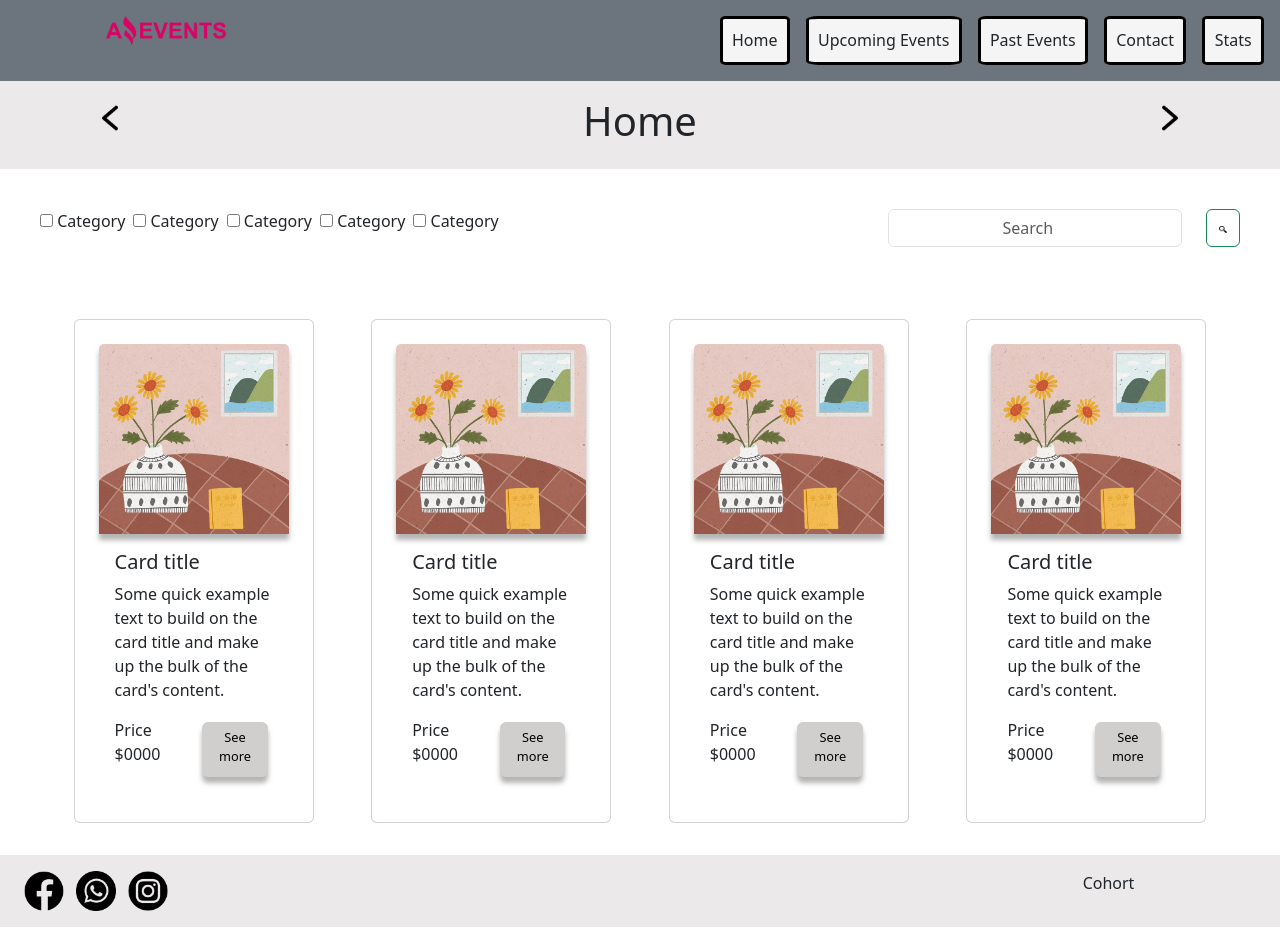
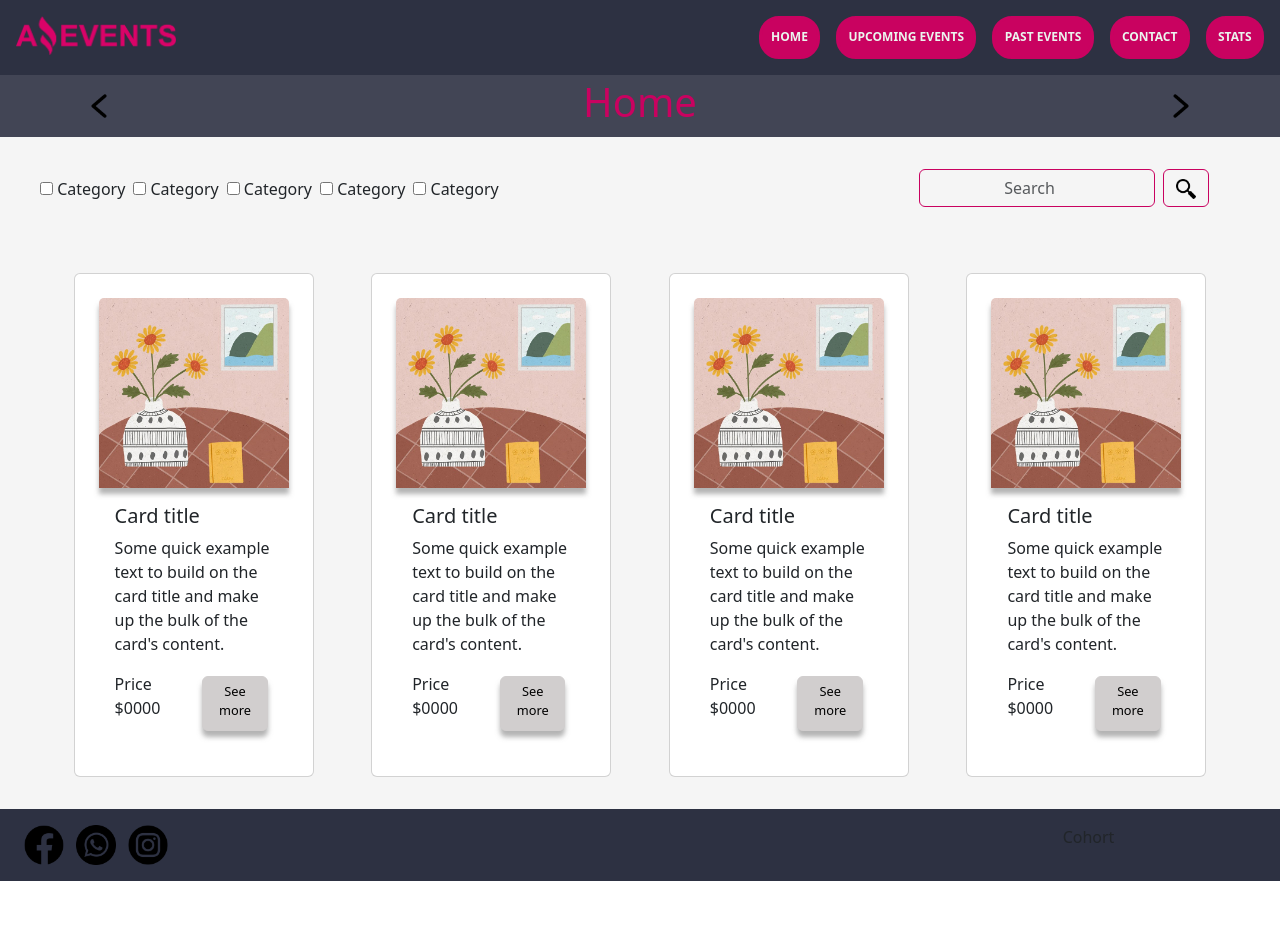
Before and after one commit to rociocz/AE_ROCIO_CZARNECKI, a plain HTML site: page index.html in a window 1280 px wide. After the commit the page ends 881 px from the top, so only its background shows below. Drawn offline with nearby package versions, Linux system fonts and the light colour scheme.

Commit message:
estilos y mq

```diff
--- a/index.html
+++ b/index.html
@@ -6,17 +6,16 @@
     <meta name="viewport" content="width=device-width, initial-scale=1.0">
     <link href="https://cdn.jsdelivr.net/npm/bootstrap@5.3.0-alpha1/dist/css/bootstrap.min.css" rel="stylesheet" integrity="sha384-GLhlTQ8iRABdZLl6O3oVMWSktQOp6b7In1Zl3/Jr59b6EGGoI1aFkw7cmDA6j6gD" crossorigin="anonymous">
     <link rel="stylesheet" href="./style.css">
-    <title>Document</title>
 </head>
 <body>
     <header>
-        <nav class="row bg-secondary p-2">
-            <div class="d-flex flex-wrap aling-items-center">
-                <div class="col-sm-12 col-md-3 col-lg-3 text-center p-2">
-                    <img src="./Resources Amazing Events/Logo Amazing Events.png" alt="" style="width: 40%;">
+        <nav class="row p-2" id="naveg">
+            <div class="d-flex flex-wrap justify-content-center" >
+                <div class="col-sm-12 col-md-3 col-lg-3 p-2">
+                    <img src="./Resources Amazing Events/Logo Amazing Events.png" alt=""  id="logo">
                 </div>
                 <div class="col-sm-12 col-md-9 col-lg-9">
-                    <div class="d-flex flex-wrap justify-content-end gap-3 p-2">
+                    <div class="d-flex flex-wrap gap-3 p-2" id="navegbot">
                         <a class="nav-link active" aria-current="page" href="./index.html" id="navegacion">Home</a>
                         <a class="nav-link" href="./UE.html" id="navegacion">Upcoming Events</a>
                         <a class="nav-link" href="./PE.html" id="navegacion">Past Events</a>
@@ -27,12 +26,13 @@
             </div>
         </nav>
     </header>
-    <main>
-        <div class="row" id="subtitulo">
-            <div class="d-flex text-center p-3">
+    <main class="row">
+        <div>
+            <div class="row" >
+                <div class="d-flex justify-content-evenly" id="subtitulo">
                     <div class="col-sm-2 col-md-2 col-lg-2">
-                    <div>
-                        <a href="#"><img src="./Resources Amazing Events/reverso.png" style="width: 20%; height:80%" alt=""></a>
+                        <div class="">
+                            <a href="./Stats.html"><img src="./Resources Amazing Events/reverso.png" alt="" id="flechas"></a>
                         </div>
                     </div>
                     <div class="col-sm-8 col-md-8 col-lg-8">
@@ -42,14 +42,14 @@
                     </div>
                     <div class="col-sm-2 col-md-2 col-lg-2">
                         <div class="">
-                        <a href="#"><img src="./Resources Amazing Events/proximo.png" alt="" style="width: 20%; height:80%"></a>
+                            <a href="./UE.html"><img src="./Resources Amazing Events/proximo.png" alt="" id="flechas"></a>
                         </div>
                     </div>
                 </div>
-        </div>
-            <div class="row p-3">
+            </div >
+                <div class="row p-3" >
                     <div class="d-flex flex-wrap col-sm-12 col-md-8 col-lg-8 ">
-                    <form class="d-flex flex-wrap gap-2 m-3 p-2 text-center">
+                        <form class="d-flex flex-wrap gap-2 m-3 p-2 justify-content-center">
                             <label for="">
                                 <input type="checkbox" name="" id="">
                                 Category
@@ -73,10 +73,12 @@
                         </form>
                     </div>
                     <div class="col-sm-12 col-md-4 col-lg-4">
-                    <div class="text-center">
-                        <form class="d-flex gap-3 m-3 p-2" role="search">
-                            <input class="form-control me-2 text-center" type="search" placeholder="Search" aria-label="Search ">
-                            <button class="btn btn-outline-success" type="submit" style="width: 10%;"><img src="./Resources Amazing Events/lupa.png" alt="" style="width: 100%;"></button>
+                        <div class="row">
+                            <form class="d-flex justify-content-center p-3" role="search" >
+                                <input class="form-control me-2 text-center" type="search" placeholder="Search" aria-label="Search " id="buscador" style="width: 60%;">
+                                <button class="btn btn-outline-success" id="lupa" type="submit" style="width: auto;">
+                                    <img src="./Resources Amazing Events/lupa.png" alt="">
+                                </button>
                             </form>
                         </div>
                     </div>
@@ -127,8 +129,10 @@
                         </div>
                     </div>
             </div>
+        </div>
+
     </main>
-    <footer >
+    <footer class="row">
         <div class="row">
             <div class="d-flex">
                 <div class="col-sm-6 col-md-10 col-lg-10 p-3">
--- a/style.css
+++ b/style.css
@@ -4,25 +4,111 @@
     box-sizing: border-box;
 }
 
-#navegacion {
-    border: 0.2rem solid black;
-    padding: 1%;
-    border-radius: 8%;
-    background-color: whitesmoke;
+ :root{
+    --uno: #C90260;
+    --dos: #960248;
+    --tres: #2D3142;
+    --cuatro: #2d3142e4;
+    --cinco: #EBF5EE;
+    --seis: #D8BFAA;
+    --negro: #212121;
+    --siete: #8DA7BE;
+ }
+
+/**NAVEGACION - HEADER**/
+
+#naveg{
+    background-color: var(--tres);
+    text-transform: uppercase;
+    font-size: 12px;
+
 }
 
-#subtitulo {
-    background-color: rgb(235, 233, 233);
+#navegacion {
+    border: 0.2rem solid var(--uno);
+    padding: 1%;
+    border-radius: 20px;
+    background-color: var(--uno);
+    color: var(--cinco);
+    font-weight: bold;
+    text-align: center;
 }
 
+#navegbot{
+    justify-content: center;
+}
+
+@media (min-width: 600px) {
+    #navegbot{
+        display: flex;
+        justify-content: end;
+    }
+}
+
+#logo{
+    width: 10rem;
+}
+
+
+/**MAIN - SUBTITULO**/
+
+main {
+    background-color: whitesmoke;
+
+}
+
+@media (min-width: 400px) {
+    main{
+        height: auto;
+    }
+
+}
+
+
+#subtitulo {
+    background-color: var(--cuatro);
+    color: var(--uno);
+    height: auto;
+    display: flex;
+    align-items: center;
+    padding: 3px;
+
+}
+
+@media (min-width: 500px) {
+    #subtitulo {
+        display: flex;
+        text-align: center;
+    }
+}
+
+#flechas{
+    width: 40px;
+}
+
+/**CATEGOrIAS - BUSCADOR**/
+
+
+
+#buscador, #lupa{
+    background-color: whitesmoke;
+    border: 1px solid #C90260;
+}
+
+buttom, img{
+    width: 20px;
+}
+
+
+/**CARDS**/
+
 #cards{
-    height: auto;
     align-items: center;
     margin: 2rem;
 }
 
 footer{
-    background-color: rgb(235, 233, 233);
+    background-color: var(--tres);
     align-items: end;
 }
 
@@ -31,6 +117,7 @@ footer{
     margin-left: 0.5rem;
 }
 
+/**TABLAS**/
 
 th,
 td {
```
Also changed, not shown: Contact.html (+13 -13 lines), PE.html (+13 -13 lines), Stats.html (+13 -13 lines), UE.html (+21 -19 lines). Lines whose indentation alone changed are shown as unchanged.
